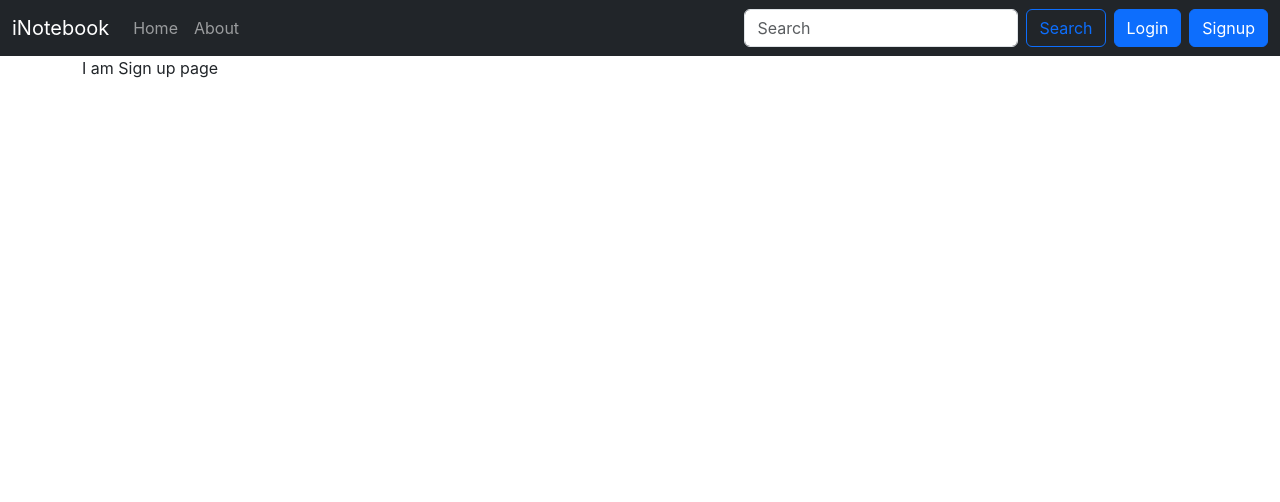
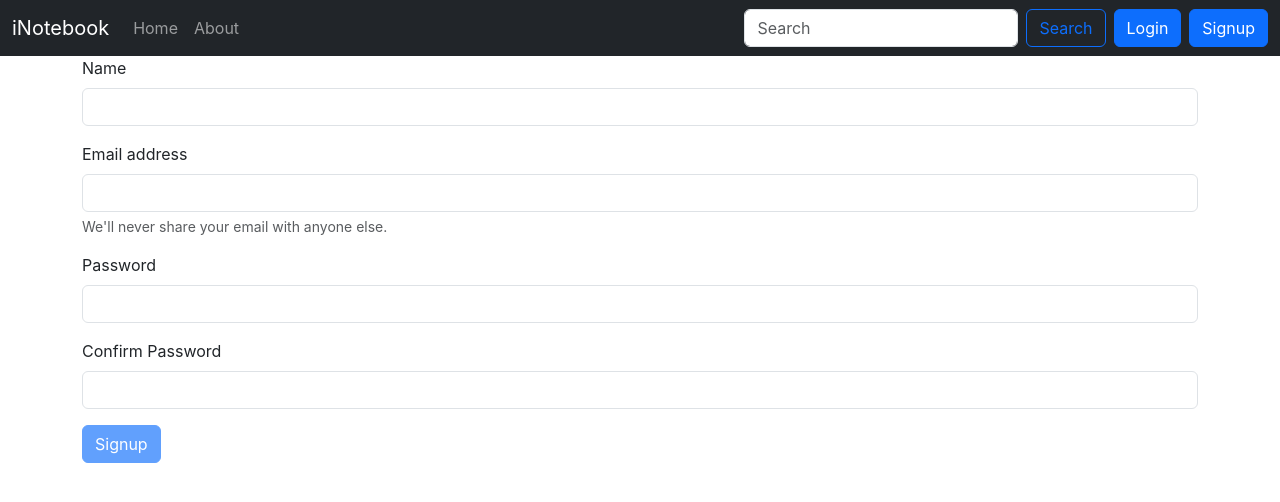
Before and after one commit to Equizer/inotebook, a React (Create React App) app: page /signup in a window 1280 px wide. Shown: the top 502 px of the page. Built offline with nearby package versions, Linux system fonts and the light colour scheme.

Commit message:
start and complete sign up fix a typo error in Login.js and adding .length in the addNote.js component where i was checking to disable a button or not, and add explainantion for adding success bool in auth.js

```diff
--- a/src/App.js
+++ b/src/App.js
@@ -54,3 +54,5 @@
 }
 
 export default App;
+
+// TODO: after we are done with making this app we will add a feature so that a user can add his age as well when he is signing up and also a feature to delete the account of the user also we can make an endpoint that will delete all the notes by one click
--- a/src/Components/AddNote.js
+++ b/src/Components/AddNote.js
@@ -35,7 +35,7 @@
           <label htmlFor="tag" className="form-label">Tag:</label>
           <input value={note.tag} type="text" className="form-control" id="tag" name="tag" onChange={onChange} placeholder="Enter a Tag..."/>
         </div>
-        <button disabled={note.title < 3 || note.description < 5} type="submit" className="btn btn-primary" onClick={handleClick}>Add Note</button>
+        <button disabled={note.title.length < 3 || note.description.length < 5} type="submit" className="btn btn-primary" onClick={handleClick}>Add Note</button>
       </form>
     </div>
   )
--- a/src/Components/Login.js
+++ b/src/Components/Login.js
@@ -17,7 +17,7 @@
     console.log(json);
     if (json.success) {
       //save the auth token and redirect
-      localStorage.setItem('token', json.authtoken);
+      localStorage.setItem('token', json.authToken);
       navigate('/');
     }
     else {
--- a/src/Components/Signup.js
+++ b/src/Components/Signup.js
@@ -1,10 +1,60 @@
-import React from 'react'
+import React, { useState } from 'react'
+import { useNavigate } from 'react-router-dom'
 
 const Signup = () => {
+
+  const [credentials, setCredentials] = useState({ name: "", email: "", password: "", cpassword: "" });
+  const navigate = useNavigate();
+  const onChange = (event) => {
+    setCredentials({ ...credentials, [event.target.name]: event.target.value });
+  }
+  const handleSubmit = async (event) => {
+    event.preventDefault();
+
+    const response = await fetch("http://localhost:5000/api/auth/createuser", {
+      method: "POST",
+      headers: {
+        "Content-type": "application/json"
+      },
+      body: JSON.stringify({ name: credentials.name, email: credentials.email, password: credentials.password })
+    });
+    const json = await response.json();
+    console.log(json);
+    if (json.success) {
+      localStorage.setItem('token', json.authToken);
+      navigate('/');
+    }
+    else {
+      alert('Invalid credentials');
+      navigate('/login');
+    }
+  }
+
+
+
+
+
   return (
-    <div>
-      I am Sign up page
-    </div>
+    <form onSubmit={handleSubmit}>
+      <div className="mb-3">
+        <label htmlFor="name" className="form-label">Name</label>
+        <input type="text" className="form-control" id="name" name="name" value={credentials.name} aria-describedby="emailHelp" onChange={onChange} required minLength={2} />
+      </div>
+      <div className="mb-3">
+        <label htmlFor="email" className="form-label">Email address</label>
+        <input type="email" className="form-control" id="email" name="email" value={credentials.email} aria-describedby="emailHelp" onChange={onChange} required />
+        <div id="emailHelp" className="form-text">We'll never share your email with anyone else.</div>
+      </div>
+      <div className="mb-3">
+        <label htmlFor="password" className="form-label">Password</label>
+        <input type="password" className="form-control" name="password" id="password" value={credentials.password} onChange={onChange} required minLength={5} />
+      </div>
+      <div className="mb-3">
+        <label htmlFor="cpassword" className="form-label"> Confirm Password</label>
+        <input type="password" className="form-control" id="cpassword" name="cpassword" value={credentials.cpassword} onChange={onChange} required minLength={5} />
+      </div>
+      <button disabled={credentials.name.length < 2 || credentials.password.length < 5 || credentials.cpassword.length < 5} type="submit" className="btn btn-primary">Signup</button>
+    </form>
   )
 }
 
```
Also changed, not shown: 1 other file (tests, documents, lock files or other folders).
